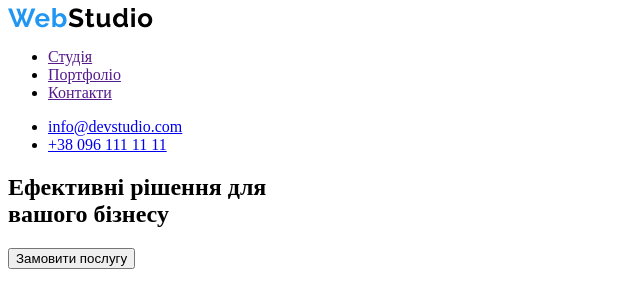
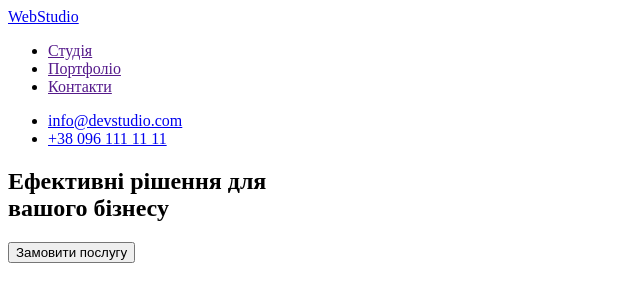
Before and after one commit to MarynaChicherina/goit-markup-hw-01, a plain HTML site: page index.html in a window 1280 px wide. Shown: the whole page, without its empty margins (0-640 px from the left). Drawn offline with Linux system fonts and the light colour scheme.

Commit message:
Change header

```diff
--- a/index.html
+++ b/index.html
@@ -10,9 +10,8 @@
     <!--шапка-->
     <header>
         <nav>
-        <a href="">
-            <img src="./images/webstudio.jpg" alt="WebStudio">
-        </a>
+        <a href="./index.html">WebStudio</a>
+
         <ul>
             <li><a href="">Студія</a></li>
             <li><a href="">Портфоліо</a></li>
```
